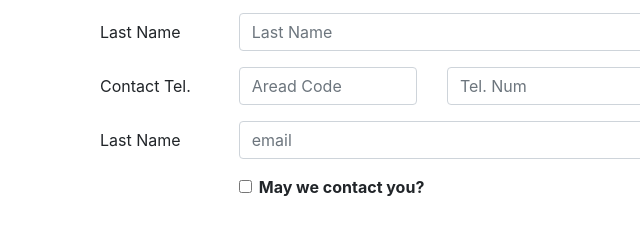
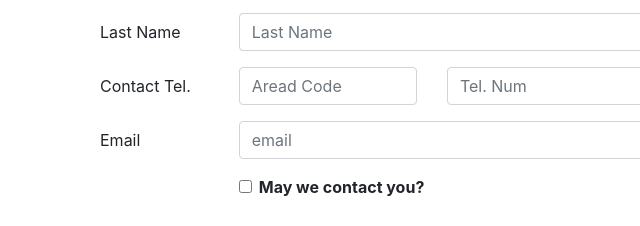
Before and after one commit to rkp09/confution, a website: page contactus.html in a window 1280 px wide. Shown: the part 997-1223 px from the top of the page, 0-640 px from the left. Drawn offline with nearby package versions, Linux system fonts and the light colour scheme.

Commit message:
comment of section are added include all pages

```diff
--- a/contactus.html
+++ b/contactus.html
@@ -17,6 +17,8 @@
     </head>
 
     <body>
+
+        <!--nav bar of the page-->
         <nav class="navbar navbar-dark navbar-expand-sm fixed-top">
             <div class="container">
                 <button class="navbar-toggler" type="button" data-toggle="collapse" data-target="#Navbar">
@@ -37,7 +39,7 @@
                 </div>
             </div>
         </nav>
-
+        <!--container header-->
         <header class="jumbotron">
             <div class="container">
                 <div class="row row-header">
@@ -54,6 +56,8 @@
 
         <div class="container">
             <div class="row">
+
+                <!--braedcrumbs to go the home page-->
                 <ol class="col-12 breadcrumb">
                     <li class="breadcrumb-item"><a href="./index.html">Home</a></li>
                     <li class="breadcrumb-item active">Contact Us</li>
@@ -64,10 +68,13 @@
                 </div>
             </div>
 
+            <!---->
             <div class="row row-content">
                 <div class="col-12">
                     <h3>Location Information</h3>
                 </div>
+
+                <!--conatact imformation-->
                 <div class="col-12 col-sm-4 offset-sm-1">
                     <h5>Our Address</h5>
                     <address style="font-size: 100%">
@@ -83,6 +90,7 @@
                 <div class="col-12 col-sm-6 offset-sm-1">
                     <h5>Map of our Location</h5>
                 </div>
+                <!--button groups-->
                 <div class="col-12 col-sm-11 offset-sm-1">
                     <div class='btn-group' role='group'>
                         <a role='button' class='btn btn-primary' href="+078194732"><i class='fa fa-phone'></i>call</a>
@@ -92,13 +100,14 @@
                     </div>
                 </div>
             </div>
-
+            <!--form of you feedback-->
             <div class="row row-content">
                 <div class="col-12">
                     <h3>Send us your Feedback</h3>
                 </div>
                 <div class="col-12 col-md-9">
                     <form action="">
+                        <!--first name-->
                         <div class='form-group row'>
                             <label for="firstname" class='col-md-2 col-form-label'>First Name</label>
                             <div class='col-md-10'>
@@ -106,6 +115,8 @@
                                     placeholder='First Name'>
                             </div>
                         </div>
+
+                        <!--last name-->
                         <div class='form-group row'>
                             <label for="lastname" class='col-md-2 col-form-label'>Last Name</label>
                             <div class='col-md-10'>
@@ -113,6 +124,8 @@
                                     placeholder='Last Name'>
                             </div>
                         </div>
+
+                        <!--contact telphone number input-->
                         <div class='form-group row'>
                             <label for="telnum" class='col-12 col-md-2 col-form-label'>Contact Tel.</label>
                             <div class='col-5 col-md-3'>
@@ -123,12 +136,15 @@
                                 <input type="tel" class='form-control' id='telnum' name='telnum' placeholder='Tel. Num'>
                             </div>
                         </div>
+
+                        <!--Email-->
                         <div class='form-group row'>
-                            <label for="email" class='col-md-2 col-form-label'>Last Name</label>
+                            <label for="email" class='col-md-2 col-form-label'>Email</label>
                             <div class='col-md-10'>
                                 <input type="text" class='form-control' id='email' name='email' placeholder='email'>
                             </div>
                         </div>
+                        <!--form check input-->
                         <div class='form-group row'>
                             <div class='col-md-6 offset-md-2'>
                                 <div class='form-check'>
@@ -138,6 +154,7 @@
                                     </label>
                                 </div>
                             </div>
+                            <!--select  option-->
                             <div class='col-md-3 offset-md-1'>
                                 <select name="" id="" class='form-control'>
                                     <option value="">Tel.</option>
@@ -145,6 +162,8 @@
                                 </select>
                             </div>
                         </div>
+
+                        <!--form textarea-->
                         <div class="form-group row">
                             <label for="feedback" class="col-md-2 col-form-label">Your Feedback</label>
                             <div class="col-md-10">
@@ -152,6 +171,8 @@
                                     placeholder='Your feedback to our shop'></textarea>
                             </div>
                         </div>
+
+                        <!--form button-->
                         <div class='form-group row'>
                             <div class='offset-md-2 col-md-10'>
                                 <button type='submit' class='btn btn-primary'>Send Feedback</button>
@@ -165,9 +186,11 @@
 
         </div>
 
+        <!--footer-->
         <footer class="footer">
             <div class="container">
                 <div class="row">
+                    <!--various page link-->
                     <div class="col-4 offset-1 col-sm-2">
                         <h5>Links</h5>
                         <ul class="list-unstyled">
@@ -178,6 +201,7 @@
                         </ul>
                     </div>
                     <div class="col-7 col-sm-5">
+                        <!--contact block-->
                         <h5>Our Address</h5>
                         <address>
                             121, Clear Water Bay Road<br>
@@ -189,6 +213,8 @@
                             <a href="mailto:confusion@food.net">confusion@food.net</a>
                         </address>
                     </div>
+
+                    <!--social media link-->
                     <div class="col-12 col-sm-4 align-self-center">
                         <div class="text-center">
                             <a class="btn btn-social-icon btn-google" href="http://google.com/+"><i
```
Also changed, not shown: aboutus.html (+19 -1 lines), index.html (+13 -1 lines).
